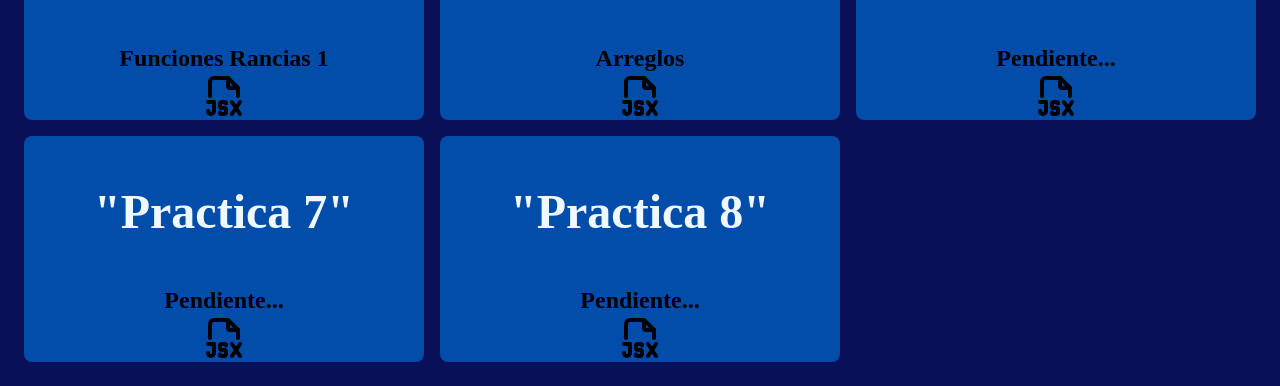
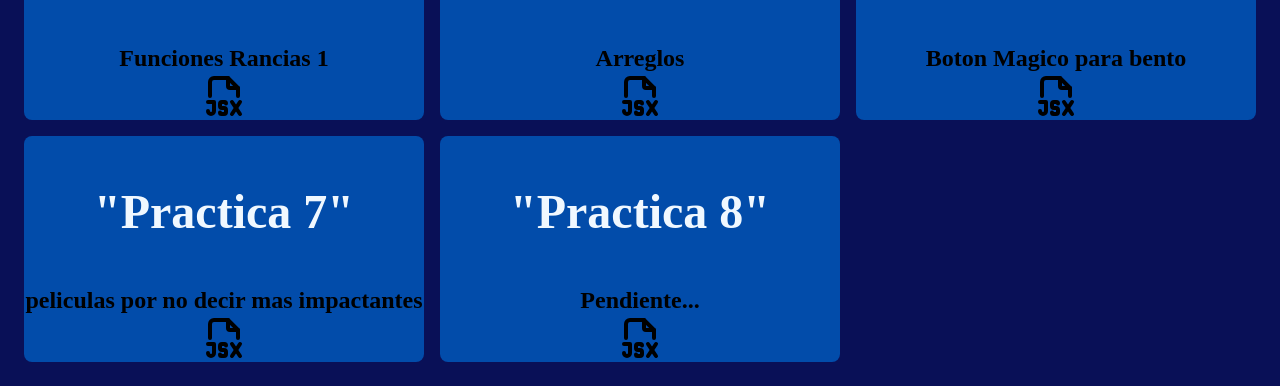
Before and after one commit to IramMcFly/unidad3-BallesterosMorales, a plain HTML site: page index.html in a window 1280 px wide. Shown: the part 619-1005 px from the top of the page. Drawn offline with Linux system fonts and the light colour scheme.

Commit message:
Update index.html

```diff
--- a/index.html
+++ b/index.html
@@ -140,7 +140,7 @@
         <a href="practicas/p6.html">
             <div class="grid grid6">
                 <h3>"Practica 6"</h3>
-                <p>Pendiente...</p>
+                <p>Boton Magico para bento</p>
                 <svg xmlns="http://www.w3.org/2000/svg" width="24" height="24" viewBox="0 0 24 24" fill="none"
                     stroke="currentColor" stroke-width="2" stroke-linecap="round" stroke-linejoin="round"
                     class="icon icon-tabler icons-tabler-outline icon-tabler-file-type-jsx">
@@ -164,7 +164,7 @@
         <a href="practicas/p7.html">
             <div class="grid grid7">
                 <h3>"Practica 7"</h3>
-                <p>Pendiente...</p>
+                <p>peliculas por no decir mas impactantes</p>
                 <svg xmlns="http://www.w3.org/2000/svg" width="24" height="24" viewBox="0 0 24 24" fill="none"
                     stroke="currentColor" stroke-width="2" stroke-linecap="round" stroke-linejoin="round"
                     class="icon icon-tabler icons-tabler-outline icon-tabler-file-type-jsx">
```
